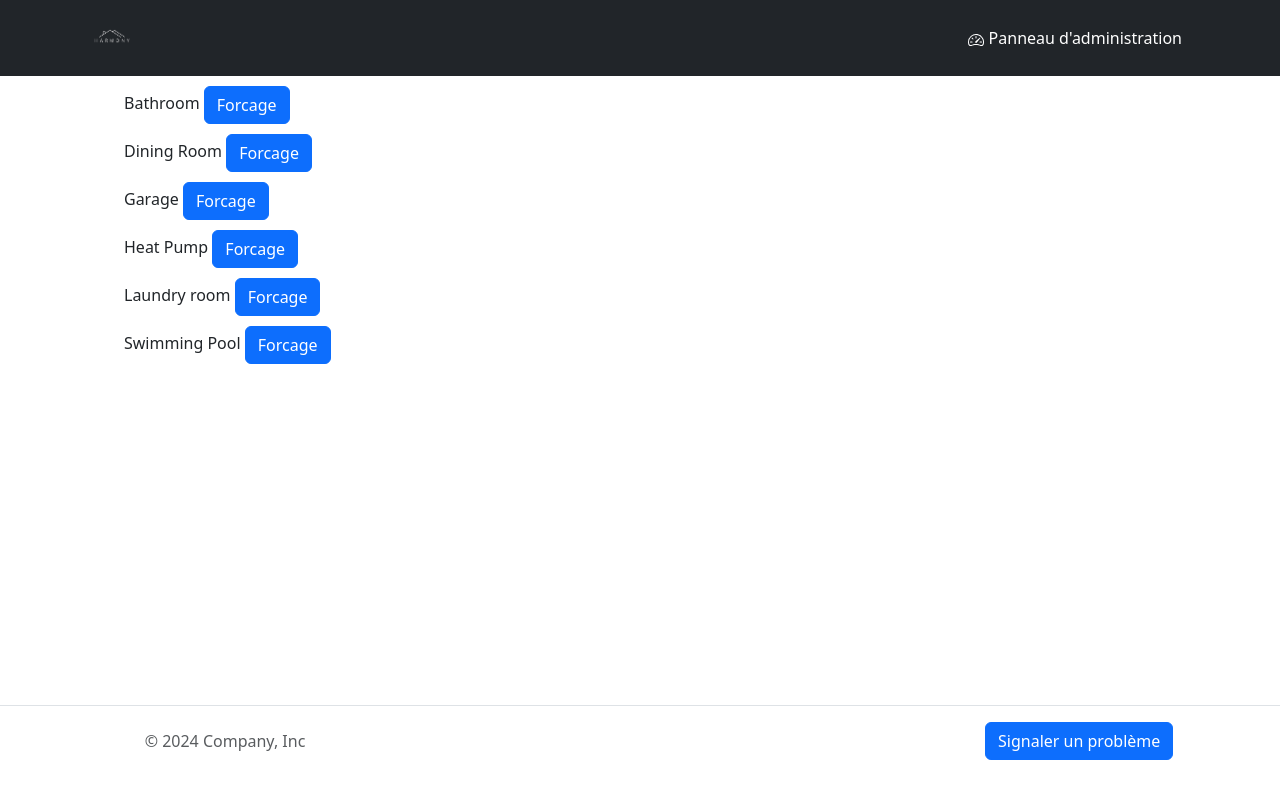
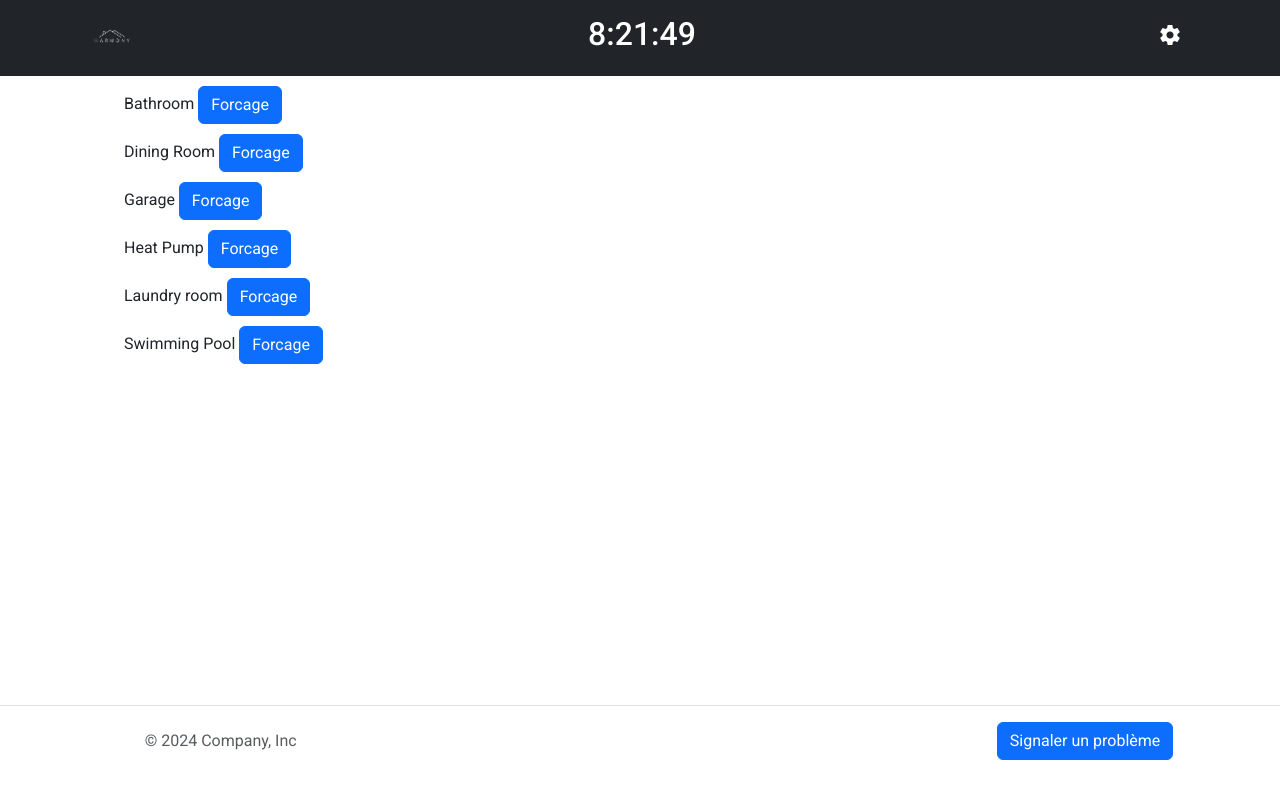
Before and after one commit to samueltomen/angular_automation_project, an Angular app: page / in a window 1280 px wide. Built offline with nearby package versions, Linux system fonts and the light colour scheme.

Commit message:
header fix

```diff
--- a/angular.json
+++ b/angular.json
@@ -35,6 +35,7 @@
               "src/assets"
             ],
             "styles": [
+              "@angular/material/prebuilt-themes/deeppurple-amber.css",
               "node_modules/bootstrap/dist/css/bootstrap.min.css",
               "src/styles.css"
             ],
@@ -95,6 +96,7 @@
               "src/assets"
             ],
             "styles": [
+              "@angular/material/prebuilt-themes/deeppurple-amber.css",
               "src/styles.css"
             ],
             "scripts": []
--- a/package.json
+++ b/package.json
@@ -11,10 +11,12 @@
   "private": true,
   "dependencies": {
     "@angular/animations": "^17.3.0",
+    "@angular/cdk": "~17.3.5",
     "@angular/common": "^17.3.0",
     "@angular/compiler": "^17.3.0",
     "@angular/core": "^17.3.0",
     "@angular/forms": "^17.3.0",
+    "@angular/material": "~17.3.5",
     "@angular/platform-browser": "^17.3.0",
     "@angular/platform-browser-dynamic": "^17.3.0",
     "@angular/router": "^17.3.0",
--- a/src/app/header/header.component.html
+++ b/src/app/header/header.component.html
@@ -1,21 +1,16 @@
 <div class="px-3 py-2 bg-dark text-white">
   <div class="container">
-    <div class="d-flex flex-wrap align-items-center justify-content-center justify-content-lg-start">
-      <a class="d-flex align-items-center my-2 my-lg-0 me-lg-auto text-white text-decoration-none" routerLink="/">
-        <img alt="logo" src="../../assets/img/logo-light.png" width="60">
-      </a>
+    <div class="d-flex flex-wrap align-items-center justify-content-between">
+      <div class="d-flex justify-content-between align-items-center">
+        <a class="d-flex align-items-center my-2 my-lg-0 me-lg-auto text-white text-decoration-none" routerLink="/">
+          <img alt="logo" src="../../assets/img/logo-light.png" width="60">
+        </a>
+      </div>
+      <h2>{{ realHours }}:{{ realMinutes | number: '2.0' }}:{{ realSecondes | number: '2.0' }}</h2>
       <ul class="nav col-12 col-lg-auto my-2 justify-content-center my-md-0 text-small">
         <li>
           <a class="nav-link text-white" routerLink="/admin">
-            <svg class="bi bi-speedometer2" fill="currentColor" height="16" viewBox="0 0 16 16"
-                 width="16" xmlns="http://www.w3.org/2000/svg">
-              <path
-                d="M8 4a.5.5 0 0 1 .5.5V6a.5.5 0 0 1-1 0V4.5A.5.5 0 0 1 8 4M3.732 5.732a.5.5 0 0 1 .707 0l.915.914a.5.5 0 1 1-.708.708l-.914-.915a.5.5 0 0 1 0-.707M2 10a.5.5 0 0 1 .5-.5h1.586a.5.5 0 0 1 0 1H2.5A.5.5 0 0 1 2 10m9.5 0a.5.5 0 0 1 .5-.5h1.5a.5.5 0 0 1 0 1H12a.5.5 0 0 1-.5-.5m.754-4.246a.39.39 0 0 0-.527-.02L7.547 9.31a.91.91 0 1 0 1.302 1.258l3.434-4.297a.39.39 0 0 0-.029-.518z"/>
-              <path
-                d="M0 10a8 8 0 1 1 15.547 2.661c-.442 1.253-1.845 1.602-2.932 1.25C11.309 13.488 9.475 13 8 13c-1.474 0-3.31.488-4.615.911-1.087.352-2.49.003-2.932-1.25A8 8 0 0 1 0 10m8-7a7 7 0 0 0-6.603 9.329c.203.575.923.876 1.68.63C4.397 12.533 6.358 12 8 12s3.604.532 4.923.96c.757.245 1.477-.056 1.68-.631A7 7 0 0 0 8 3"
-                fill-rule="evenodd"/>
-            </svg>
-            Panneau d'administration
+            <mat-icon>settings</mat-icon>
           </a>
         </li>
       </ul>
--- a/src/app/header/header.component.ts
+++ b/src/app/header/header.component.ts
@@ -3,8 +3,36 @@ import { Component } from '@angular/core';
 @Component({
   selector: 'app-header',
   templateUrl: './header.component.html',
-  styleUrl: './header.component.css'
+  styleUrl: './header.component.css',
 })
 export class HeaderComponent {
+  realHours: number = 0;
+  realMinutes: number = 0;
+  realSecondes: number = 0;
 
+  constructor() {
+    const date = new Date();
+    this.realHours = date.getHours();
+    this.realMinutes = date.getMinutes();
+    this.realSecondes = date.getSeconds();
+
+    setInterval(() => {
+      this.realTime();
+    }, 1000);
+  }
+
+  realTime(): void {
+    this.realSecondes += 1;
+    if (this.realSecondes >= 60) {
+      this.realSecondes = 0;
+      this.realMinutes += 1;
+    }
+    if (this.realMinutes >= 60) {
+      this.realMinutes -= 60;
+      this.realHours += 1;
+    }
+    if (this.realHours > 23) {
+      this.realHours = 0;
+    }
+  }
 }
--- a/src/index.html
+++ b/src/index.html
@@ -6,6 +6,8 @@
   <base href="/">
   <meta name="viewport" content="width=device-width, initial-scale=1">
   <link rel="icon" type="image/x-icon" href="favicon.ico">
+  <link href="https://fonts.googleapis.com/css2?family=Roboto:wght@300;400;500&display=swap" rel="stylesheet">
+  <link href="https://fonts.googleapis.com/icon?family=Material+Icons" rel="stylesheet">
 </head>
 <body>
   <app-root></app-root>
--- a/src/styles.css
+++ b/src/styles.css
@@ -1 +1,4 @@
 /* You can add global styles to this file, and also import other style files */
+
+html, body { height: 100%; }
+body { margin: 0; font-family: Roboto, "Helvetica Neue", sans-serif; }
```
Also changed, not shown: src/app/app.module.ts (+13 -4 lines), 1 other file (tests, documents, lock files or other folders).
